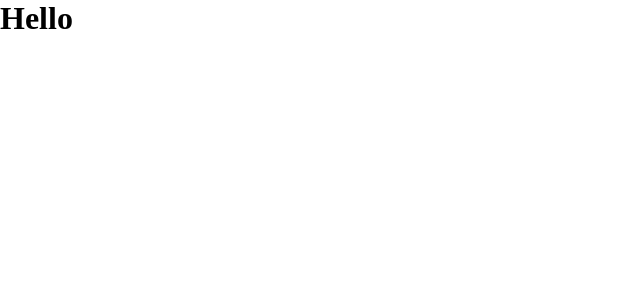
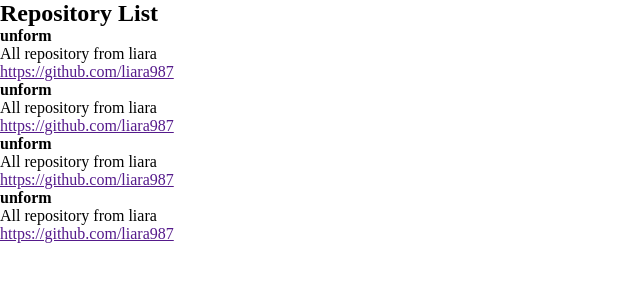
Before and after one commit to liara987/dt-money, a React app in the folder 01-github-explore/: page / in a window 1280 px wide. Shown: the top 300 px of the page, without its empty margins (0-640 px from the left). Built offline with nearby package versions, Linux system fonts and the light colour scheme.

Commit message:
feature: Creating repository list and item component

```diff
--- a/01-github-explore/src/App.jsx
+++ b/01-github-explore/src/App.jsx
@@ -1,4 +1,5 @@
+import { RepositoryList } from './components/RepositoryList'
 import './styles/global.scss'
 export function App(){
-    return <h1>Hello</h1>
+    return (<RepositoryList/>)
 }
--- /dev/null
+++ b/01-github-explore/src/components/RepositoryItem.jsx
@@ -0,0 +1,11 @@
+export function RepositoryItem(props) {
+  return (
+    <div>
+      <li>
+        <strong>{props.repository.name}</strong>
+        <p>{props.repository.description}</p>
+        <a href="">{props.repository.url}</a>
+      </li>
+    </div>
+  );
+}
--- /dev/null
+++ b/01-github-explore/src/components/RepositoryList.jsx
@@ -0,0 +1,20 @@
+import { RepositoryItem } from "./RepositoryItem";
+
+export function RepositoryList(){
+    const repository = {
+        name: 'unform',
+        url: 'https://github.com/liara987',
+        description: 'All repository from liara'
+    }
+    return(
+        <section className="repository-list">
+            <h1>Repository List</h1>
+            <ul>
+                <RepositoryItem repository={repository}/>
+                <RepositoryItem repository={repository}/>
+                <RepositoryItem repository={repository}/>
+                <RepositoryItem repository={repository}/>
+            </ul>
+        </section>
+    )
+}
```
